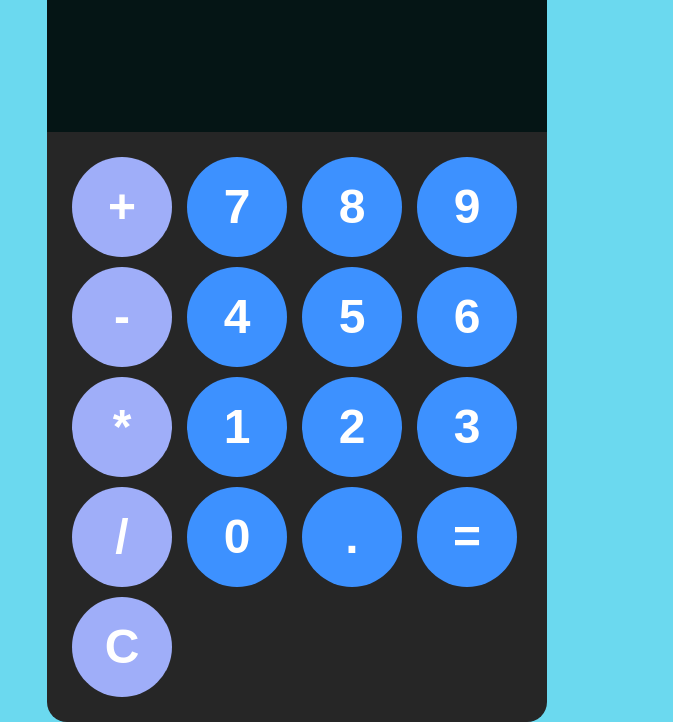
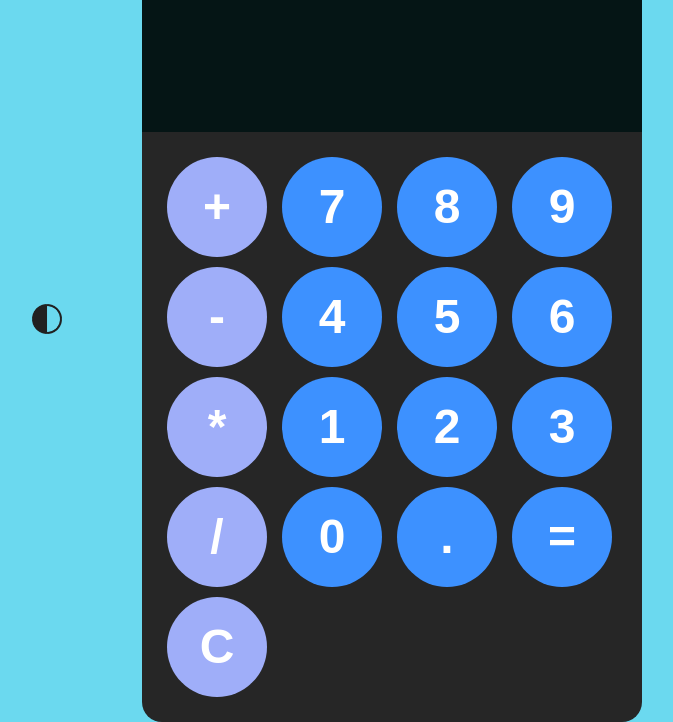
Before and after one commit to moltresIn/basic-Calculator, a plain HTML site: page index.html in a window 1280 px wide. Shown: the part 79-801 px from the top of the page, without its empty margins (343-1016 px from the left). Drawn offline with Linux system fonts and the light colour scheme.

Commit message:
implementing the dark mode

```diff
--- a/assets/Javascrpit.js
+++ b/assets/Javascrpit.js
@@ -15,3 +15,8 @@ function calculate() {
     result.value = "Error";
   }
 }
+
+function change(){
+  var element = document.body;
+  element.classList.toggle("dark-mode")
+}
--- a/assets/style.css
+++ b/assets/style.css
@@ -5,6 +5,17 @@ body {
   align-items: center;
   height: 100vh;
   background-color: hsl(190, 81%, 68%);
+}
+.dark-mode{
+  background-color: hsl(191, 95%, 8%);
+  font-family: 'Trebuchet MS', 'Lucida Sans Unicode', 'Lucida Grande', 'Lucida Sans', Arial, sans-serif;
+}
+
+img{
+  width: 30px;
+  height: 30px;
+  padding: 80px;
+  cursor: pointer;
 }
 
 #head {
--- a/index.html
+++ b/index.html
@@ -9,6 +9,9 @@
 </head>
 
 <body>
+  <div id="image">
+    <img src="/assets/images-removebg-preview (1).png" alt="The clour changer" onclick="change()">
+  </div>
   <div id="calculator">
     <h1 id="head">Basic Calculator</h1>
     <input id="number" readonly>
```
